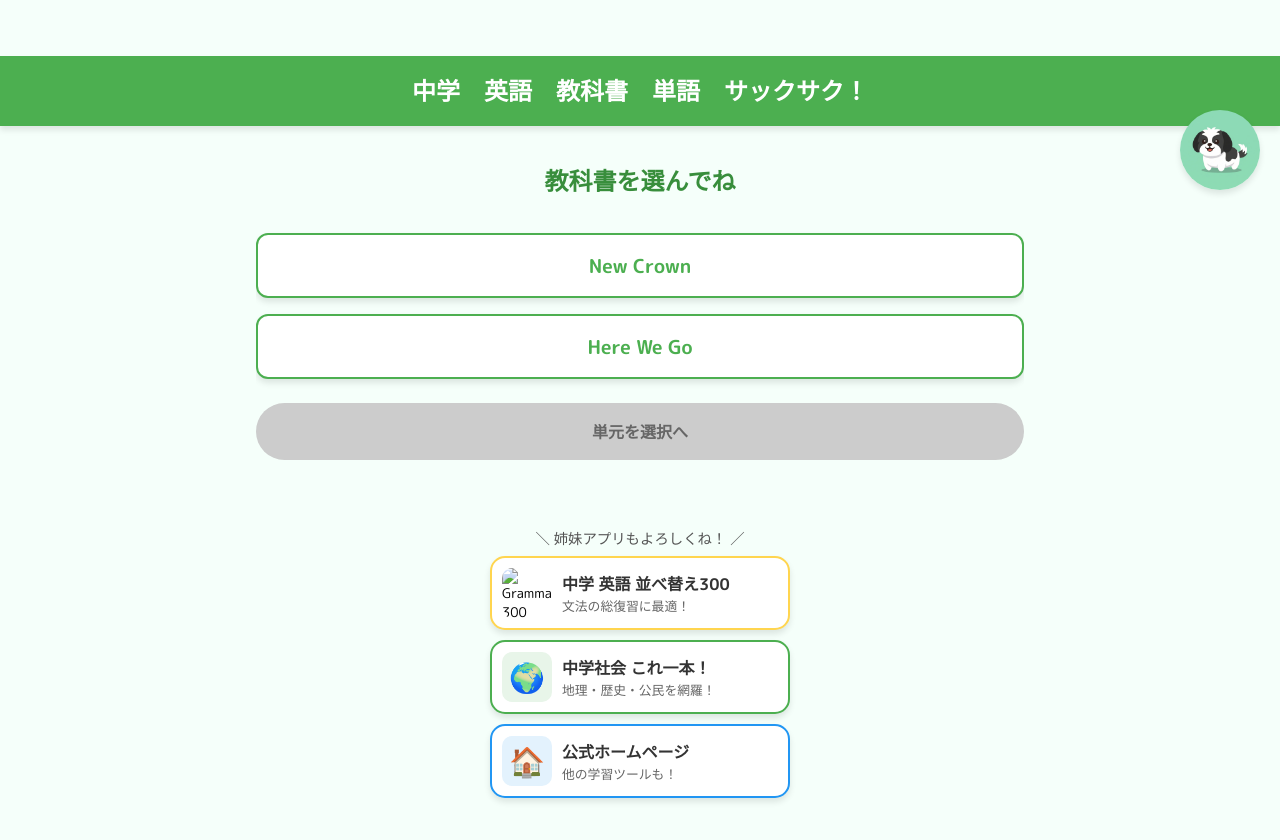
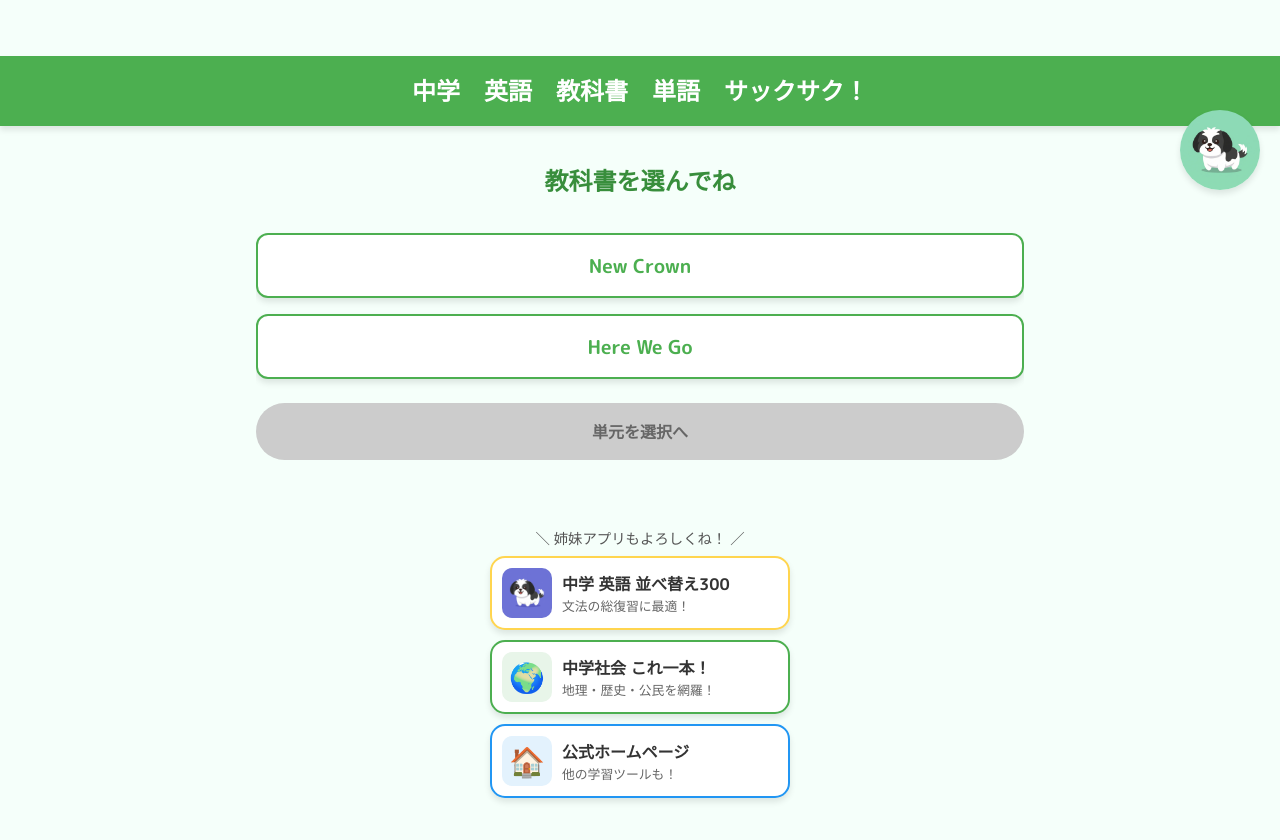
Before and after one commit to hiroking4orikara-art/english-vocab-web, a website built with Vite: page docs/index.html in a window 1280 px wide. Built offline with nearby package versions, Linux system fonts and the light colour scheme.

Commit message:
Fix grammar app icon in cross promo

```diff
--- a/docs/index.html
+++ b/docs/index.html
@@ -54,7 +54,7 @@
                 <div style="display: flex; flex-direction: column; gap: 10px; align-items: center;">
                     <a href="https://play.google.com/store/apps/details?id=com.hiroki.grammar" target="_blank" style="text-decoration: none; display: inline-block; width: 100%; max-width: 300px;">
                         <button class="promo-btn" style="background: white; border: 2px solid #FFD54F; padding: 10px; border-radius: 15px; display: flex; align-items: center; gap: 10px; box-shadow: 0 4px 6px rgba(0,0,0,0.1); width: 100%; text-align: left;">
-                            <img src="assets/grammar_icon.png" alt="Grammar 300" style="width: 50px; height: 50px; border-radius: 10px; flex-shrink: 0;">
+                            <img src="./assets/grammar_icon-DS7MEf1T.png" alt="Grammar 300" style="width: 50px; height: 50px; border-radius: 10px; flex-shrink: 0;">
                             <div style="text-align: left;">
                                 <div style="font-weight: bold; color: #333; font-size: 1rem;">中学 英語 並べ替え300</div>
                                 <div style="font-size: 0.8rem; color: #666;">文法の総復習に最適！</div>
```
Also changed, not shown: assets/grammar_icon.png (added), docs/assets/grammar_icon-DS7MEf1T.png (added).
